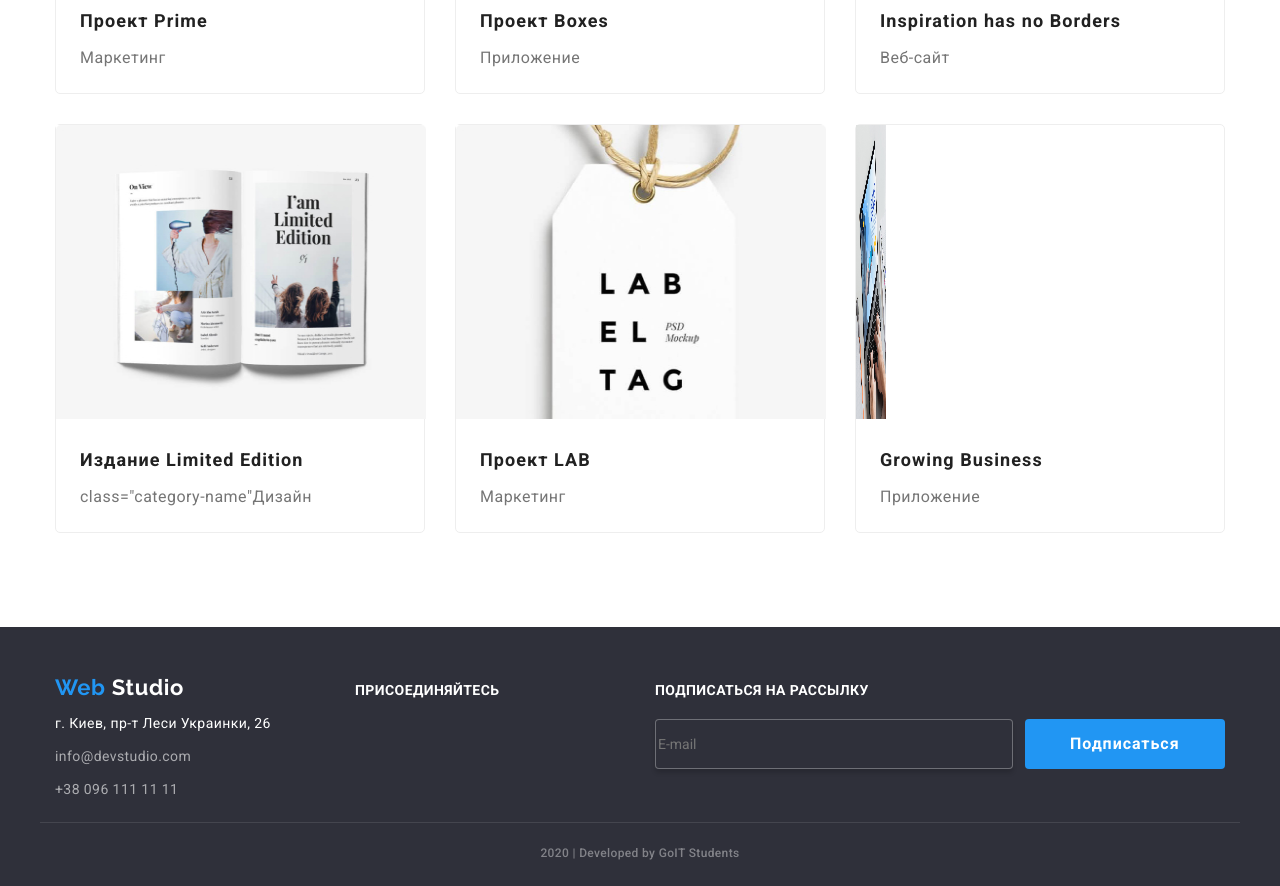
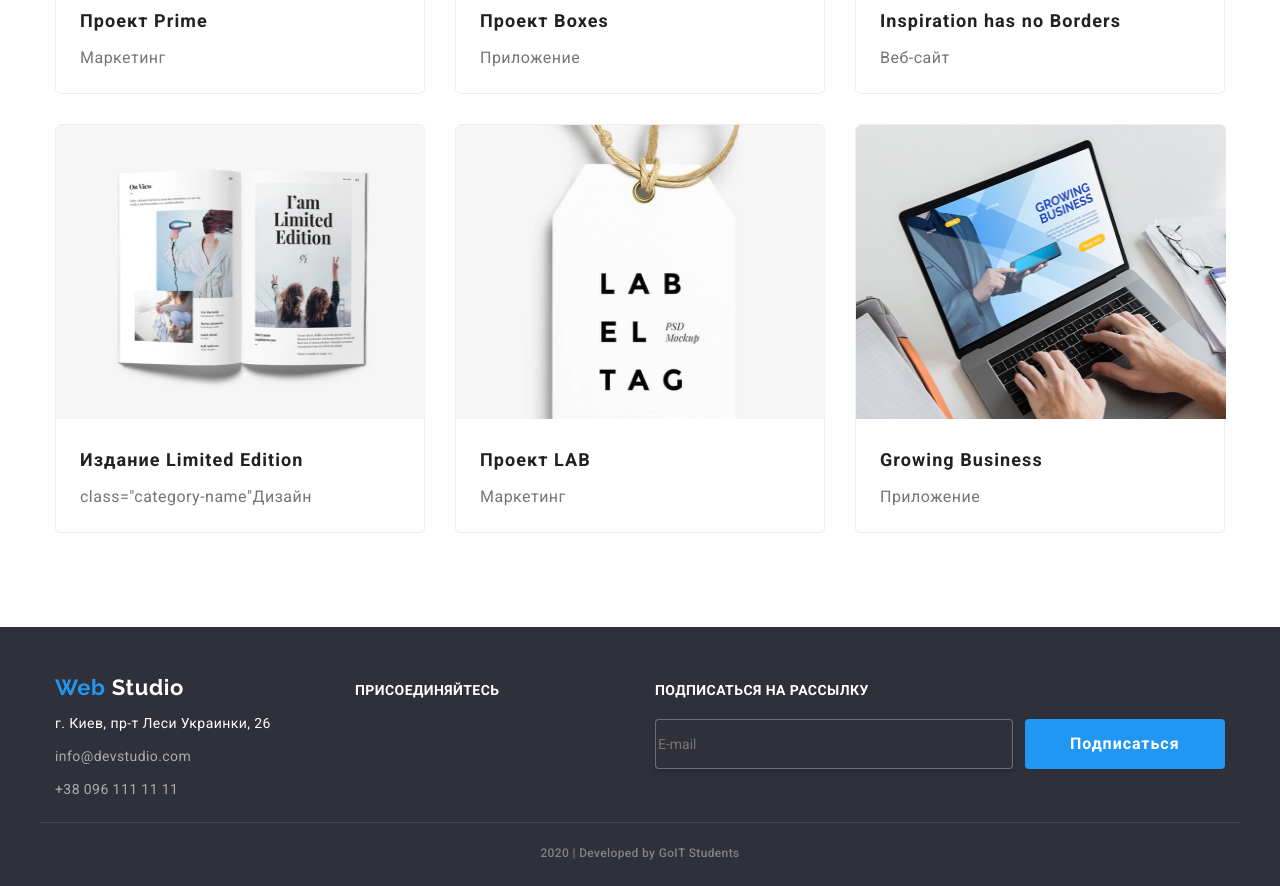
Before and after one commit to darya-ungvari/goit-markup-hw-03, a plain HTML site: page portfolio.html in a window 1280 px wide. Shown: the part 1039-1925 px from the top of the page. Drawn offline with nearby package versions, Linux system fonts and the light colour scheme.

Commit message:
change img  size

```diff
--- a/portfolio.html
+++ b/portfolio.html
@@ -105,7 +105,7 @@
                             </div>
                         </li>
                         <li class="card item">
-                            <img class="category-image" src="./images/growingbusiness.jpg" alt="ноутбук" width="30" height="294">
+                            <img class="category-image" src="./images/growingbusiness.jpg" alt="ноутбук" width="370" height="294">
                             <div class="common-text">
                                 <h2 class="category-title">Growing Business</h2>
                                 <p class="category-name">Приложение</p>
```
